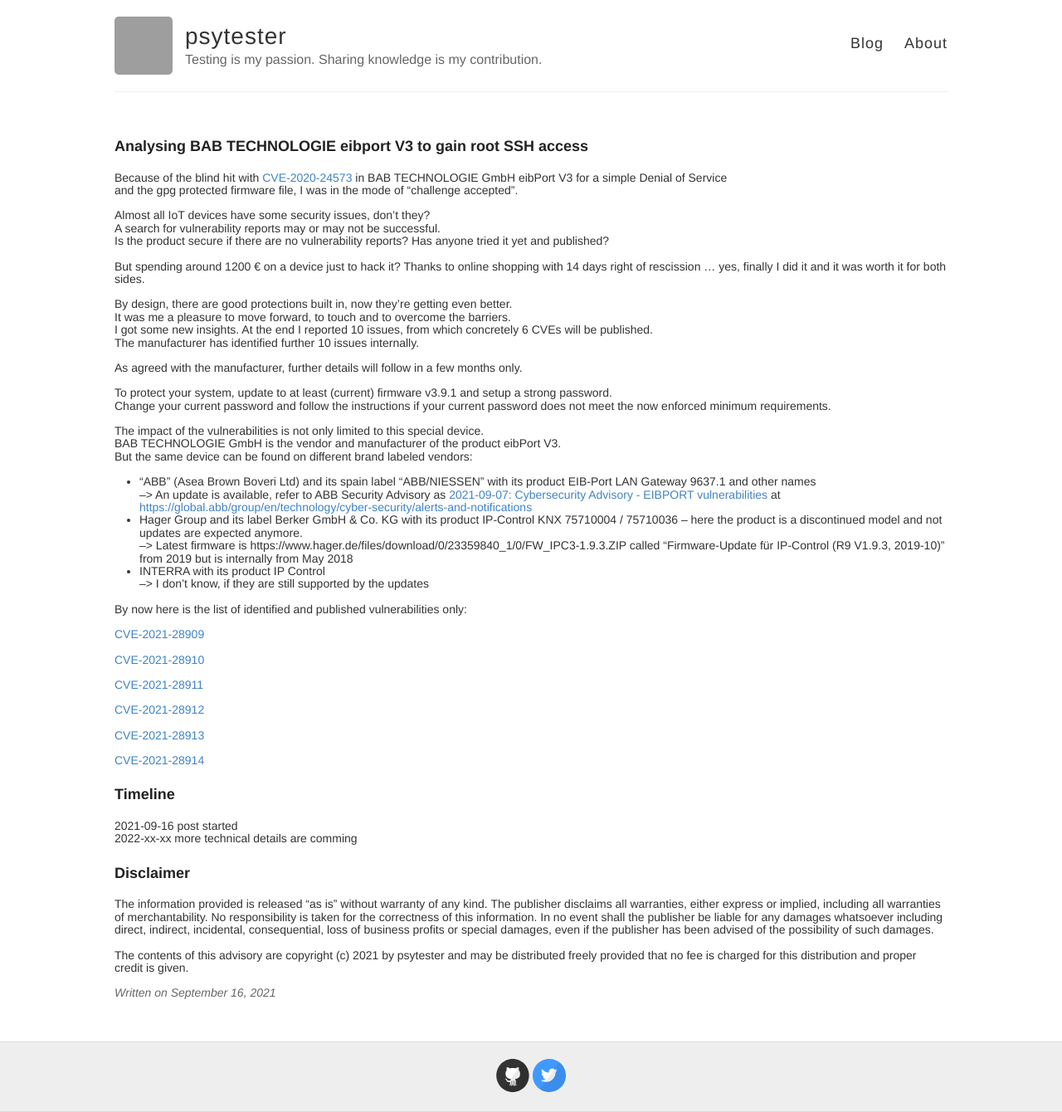
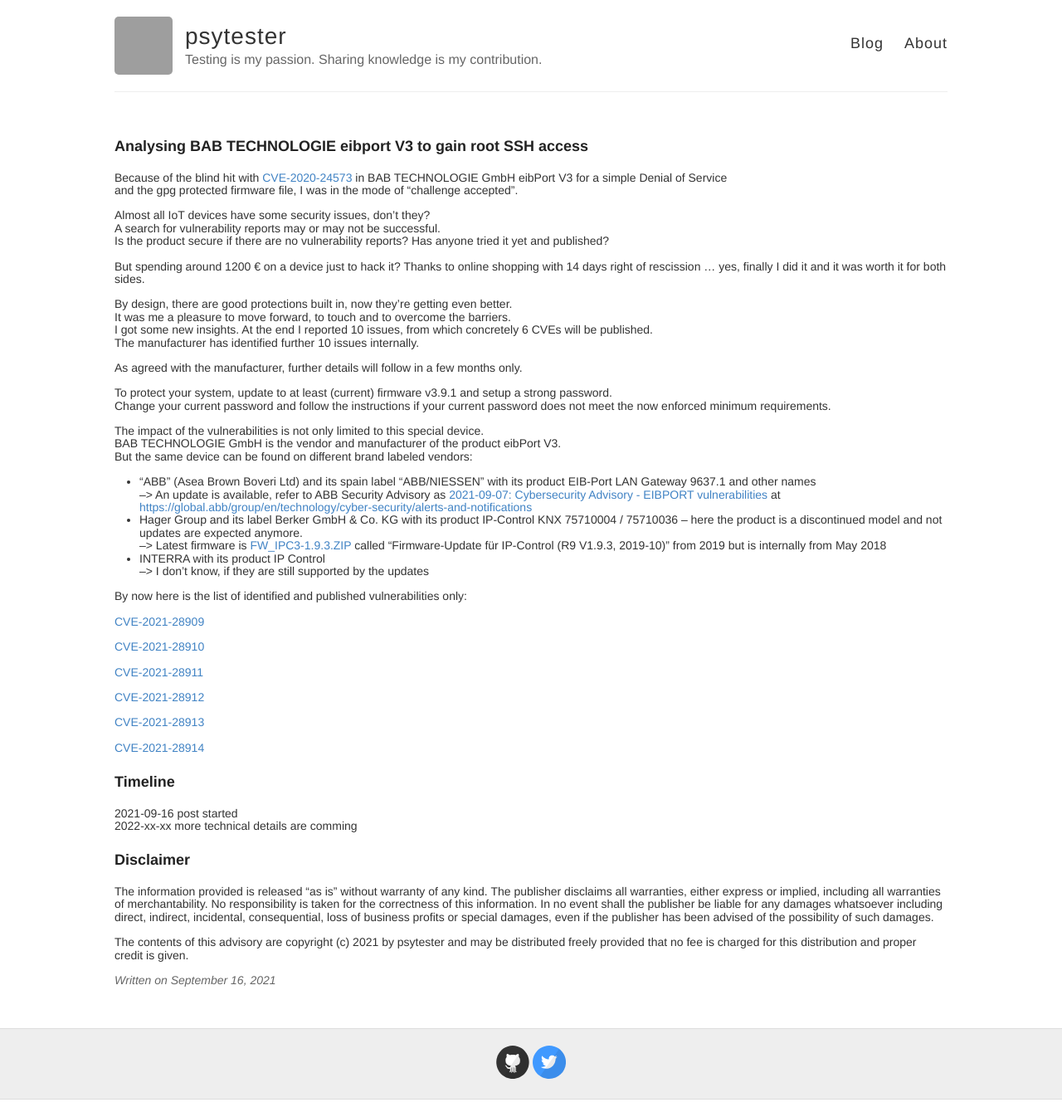
Before and after one commit to psytester/psytester.github.io, a Jekyll site: the page built from _posts/hacking_and_pentests/2021-09-08-analysing_eibport_to_gain_root_SSH_access.md, in a window 1280 px wide. Shown: the whole page at 83% size. Built offline with Jekyll 4.4.1, drawn with Linux system fonts in a browser that asks for light colours; some of the changed lines change nothing that is shown; grey boxes are pictures that could not be loaded.

Commit message:
Update 2021-09-08-analysing_eibport_to_gain_root_SSH_access.md

```diff
--- a/_posts/hacking_and_pentests/2021-09-08-analysing_eibport_to_gain_root_SSH_access.md
+++ b/_posts/hacking_and_pentests/2021-09-08-analysing_eibport_to_gain_root_SSH_access.md
@@ -1,7 +1,7 @@
 ---
 layout: post
 title:  "Analysing BAB TECHNOLOGIE eibport V3 to gain root SSH access"
-date:   2021-09-16 23:05:00 MEST
+date:   2021-09-16 23:10:00 MEST
 author: 'psytester'
 ---
 
@@ -31,7 +31,7 @@
 - "ABB" (Asea Brown Boveri Ltd) and its spain label "ABB/NIESSEN" with its product EIB-Port LAN Gateway 9637.1 and other names<br>
 --> An update is available, refer to ABB Security Advisory as [2021-09-07: Cybersecurity Advisory - EIBPORT vulnerabilities](https://search.abb.com/library/Download.aspx?DocumentID=9AKK107992A7304&LanguageCode=en&DocumentPartId=&Action=Launch) at [https://global.abb/group/en/technology/cyber-security/alerts-and-notifications](https://global.abb/group/en/technology/cyber-security/alerts-and-notifications)
 - Hager Group and its label Berker GmbH & Co. KG with its product IP-Control KNX 75710004 / 75710036 -- here the product is a discontinued model and not updates are expected anymore.<br>
---> Latest firmware is https://www.hager.de/files/download/0/23359840_1/0/FW_IPC3-1.9.3.ZIP called "Firmware-Update für IP-Control (R9 V1.9.3, 2019-10)" from 2019 but is internally from May 2018
+--> Latest firmware is [FW_IPC3-1.9.3.ZIP](https://www.hager.de/files/download/0/23359840_1/0/FW_IPC3-1.9.3.ZIP) called "Firmware-Update für IP-Control (R9 V1.9.3, 2019-10)" from 2019 but is internally from May 2018
 - INTERRA with its product IP Control<br>
 --> I don't know, if they are still supported by the updates
 
```
